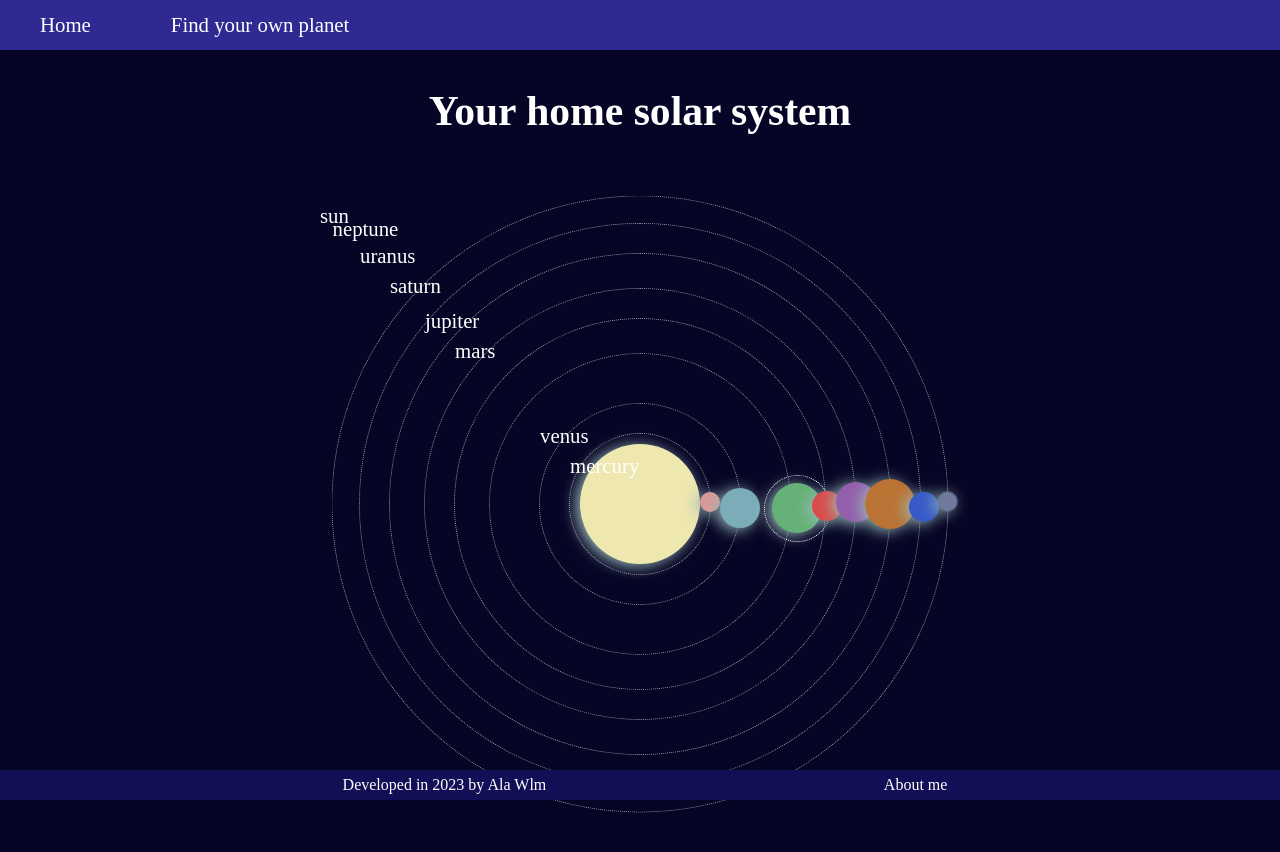
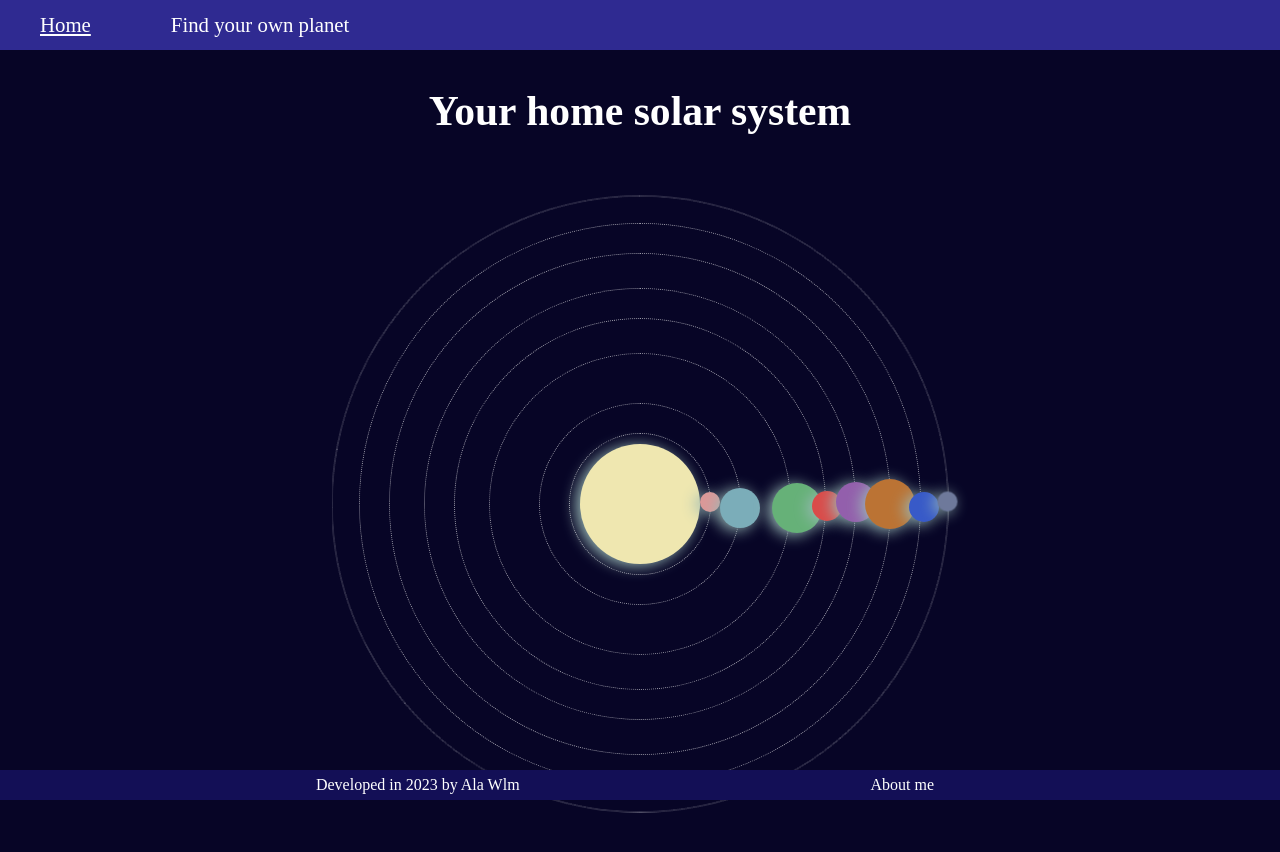
Before and after one commit to alawllm/planets_finder, a React (Vite) app: page / in a window 1280 px wide. Shown: the top 852 px of the page. Built offline with nearby package versions, Linux system fonts and the light colour scheme; a web font is replaced by a local one.

Commit message:
made api request and redirection from solar system

```diff
--- a/src/components/Footer/footer.styles.css
+++ b/src/components/Footer/footer.styles.css
@@ -25,6 +25,7 @@
             text-decoration: underline;
         }
     }
+}
 
 .footer-text {
     display: fixed;
@@ -35,4 +36,3 @@
         display: none;
     }
 }
-}
--- a/src/components/Planet/planet.component.jsx
+++ b/src/components/Planet/planet.component.jsx
@@ -1,17 +1,16 @@
-export const PlanetStatic = ({ name }) => {
+export const PlanetStatic = ({ name, onClick }) => {
     return (
         <>
-            <div className={`${name} planet-child`}></div>
+            <div className={`${name} planet-child`} onClick={onClick}></div>
             <p className="planet-text">{name}</p>
         </>
     )
 }
 
-const Planet = ({ name }) => {
+const Planet = ({ name, onClick }) => {
     return (
-        <div className={`${name}-outline`}>
+        <div className={`${name}-outline`} onClick={onClick}>
             <div className={`${name} planet-child`}></div>
-            <p className="planet-name">{name}</p>
         </div>
     )
 }
--- a/src/components/Solar System/solarsystem.component.jsx
+++ b/src/components/Solar System/solarsystem.component.jsx
@@ -1,46 +1,50 @@
+import { useNavigate } from 'react-router-dom';
+import axios from "axios";
+import Planet, { PlanetStatic } from '../Planet/planet.component';
 import './solarsystem.styles.css'
 import './animation.styles.css'
 
-import Planet, { PlanetStatic } from '../Planet/planet.component';
+const SolarSystem = () => {
+    const planets = ['sun', 'mercury', 'venus', 'earth', 'mars', 'jupiter', 'saturn', 'uranus', 'neptune']
+    const navigateTo = useNavigate();
 
-const SolarSystem = () => {
-    // const navigateTo = useNavigate();
+    const handleClick = (planetName) => {
+        if (!planetName) return;
 
-    // const onClick = () => {
-    //     navigateTo('/info-page')
-    // }
+        const options = {
+            method: 'GET',
+            url: 'https://planets-by-api-ninjas.p.rapidapi.com/v1/planets',
+            params: { name: planetName },
+            headers: {
+                'X-RapidAPI-Key': import.meta.env.VITE_APP_API_KEY,
+                'X-RapidAPI-Host': 'planets-by-api-ninjas.p.rapidapi.com'
+            }
+        };
+
+        async function fetchData() {
+            try {
+                const response = await axios.request(options);
+                const infoObject = response.data[0]
+                console.log('response', infoObject)
+                navigateTo('/info-page', { state: infoObject })
+            } catch (error) {
+                console.error(error);
+            }
+        }
+        fetchData();
+    }
     return (
         <>
             <div className="solarsystem-container">
                 <div className="hide-on-small-screen">
-                    <Planet name="sun" />
-                    <Planet name="mercury" />
-                    <Planet name="venus" />
-
-                    <div className="earth-outline" name="earth-outline">
-                        <div className="earth planet-child" name="earth">
-                            <div className="earth-circle">
-                                <div className="earth-inner planet-child"></div>
-                            </div>
-                        </div>
-                    </div>
-
-                    <Planet name="mars" />
-                    <Planet name="jupiter" />
-                    <Planet name="saturn" />
-                    <Planet name="uranus" />
-                    <Planet name="neptune" />
+                    {planets.map((planet) => (
+                        <Planet key={planet} name={planet} onClick={() => handleClick(planet)} />
+                    ))}
                 </div>
                 <div className="show-on-small-screen">
-                    <PlanetStatic name="sun" />
-                    <PlanetStatic name="mercury" />
-                    <PlanetStatic name="venus" />
-                    <PlanetStatic name="earth" />
-                    <PlanetStatic name="mars" />
-                    <PlanetStatic name="jupiter" />
-                    <PlanetStatic name="saturn" />
-                    <PlanetStatic name="uranus" />
-                    <PlanetStatic name="neptune" />
+                    {planets.map((planet) => (
+                        <PlanetStatic key={planet} name={planet} onClick={() => handleClick(planet)} />
+                    ))}
                 </div>
             </div>
 
--- a/src/components/Solar System/solarsystem.styles.css
+++ b/src/components/Solar System/solarsystem.styles.css
@@ -139,18 +139,6 @@
         width: 300px;
     }
 
-    .earth-inner {
-        height: 10px;
-        width: 10px;
-        background-color: rgb(213, 205, 205);
-        border-radius: 50%;
-        position: absolute;
-        transform: translate(-50%, -50%);
-        left: 45%;
-        top: 45%;
-        animation: orbit4 3s linear infinite;
-    }
-
     .earth {
         height: 50px;
         width: 50px;
@@ -162,18 +150,7 @@
         box-shadow: -4px 2px 15px #99b9b6;
         transform: translate(-50%, -50%);
         animation: orbit3 20s linear infinite;
-
-        .earth-circle {
-            height: 65px;
-            width: 65px;
-            border: 1px dotted #fff;
-            position: relative;
-            left: -8px;
-            top: -8px;
-            border-radius: 40px;
-        }
     }
-
 }
 
 .hide-on-small-screen:hover .planet-child {
--- a/src/routes/home/home.styles.css
+++ b/src/routes/home/home.styles.css
@@ -4,7 +4,6 @@
     flex-direction: column;
     align-items: center;
     height: 100%;
-    width: 100vw;
     margin: 0;
 
     h1 {
@@ -14,7 +13,6 @@
 
 @media (max-width: 768px) {
     .home-cont {
-        width: 360px;
 
         h1 {
             font-size: 2.5rem;
--- a/src/routes/navigation/navigation.styles.css
+++ b/src/routes/navigation/navigation.styles.css
@@ -1,11 +1,12 @@
 .navigation {
     top: 0;
-    width: 100%;
+    width: 100vw;
     position: absolute;
     display: flex;
     background-color: rgb(47, 42, 145);
     color: white;
     height: 50px;
+}
 
 .nav-links-container {
     height: 100%;
@@ -15,9 +16,8 @@
 }
 
 .nav-link {
-        padding: 5px 40px;
+    padding: 40px;
     cursor: pointer;
     text-decoration: none;
     color: white;
 }
-}
--- a/src/routes/own-planet/own-planet.component.jsx
+++ b/src/routes/own-planet/own-planet.component.jsx
@@ -1,4 +1,4 @@
-import { useState, useEffect } from "react";
+import { useState } from "react";
 import axios from "axios";
 import { useNavigate } from "react-router-dom";
 
--- a/src/routes/own-planet/own-planet.styles.css
+++ b/src/routes/own-planet/own-planet.styles.css
@@ -2,7 +2,7 @@
     width: 540px;
     height: 540px;
     border-radius: 50%;
-    background-color: rgb(34, 56, 224);
+    background-color: rgb(47, 58, 137);
     color: white;
     display: flex;
     flex-direction: column;
@@ -19,7 +19,8 @@
 
 @media (max-width: 415px) {
     .planet-input-container {
-        width: 360px;
-        height: 360px;
+        width: 350px;
+        height: 350px;
+        border-radius: 50%;
     }
 }
```
Lines whose indentation alone changed are shown as unchanged.
